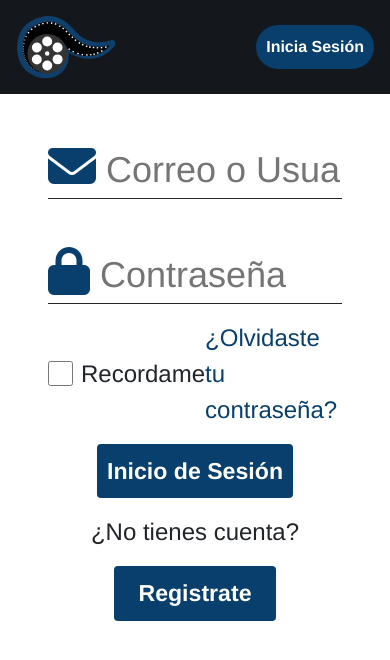
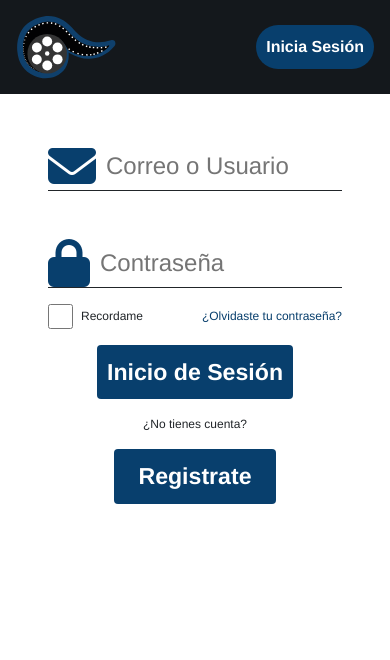
Before and after one commit to FC-CineForum/front-end, a Vue app: page /login in a window 390 px wide. Shown: the top 660 px of the page. Built offline with nearby package versions, Linux system fonts and the light colour scheme.

Commit message:
:iphone: Responsivo en login

```diff
--- a/src/views/LogIn.vue
+++ b/src/views/LogIn.vue
@@ -12,7 +12,7 @@
         type="password"
       />
     </div>
-    <div class="d-flex flex-row justify-content-between mt-3">
+    <div class="d-flex flex-row justify-content-between align-items-center mt-3">
       <div class="d-flex flex-row align-items-center">
         <input type="checkbox" class="me-2" v-model="remember" />
         <p>Recordame</p>
@@ -70,4 +70,21 @@ p {
   margin: 0;
   font-size: 24px;
 }
+
+@media (max-width:575.98px){
+
+a {
+  font-size: 12px;
+}
+
+input {
+  font-size: 24px;
+}
+
+p {
+  margin: 0;
+  font-size: 12px;
+}
+
+}
 </style>
```
